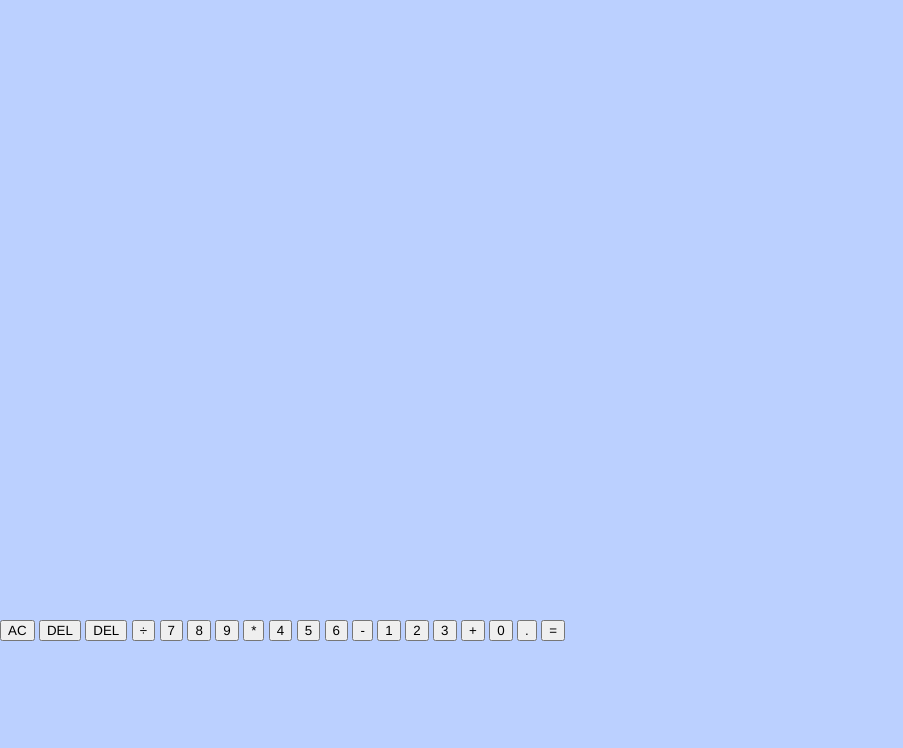
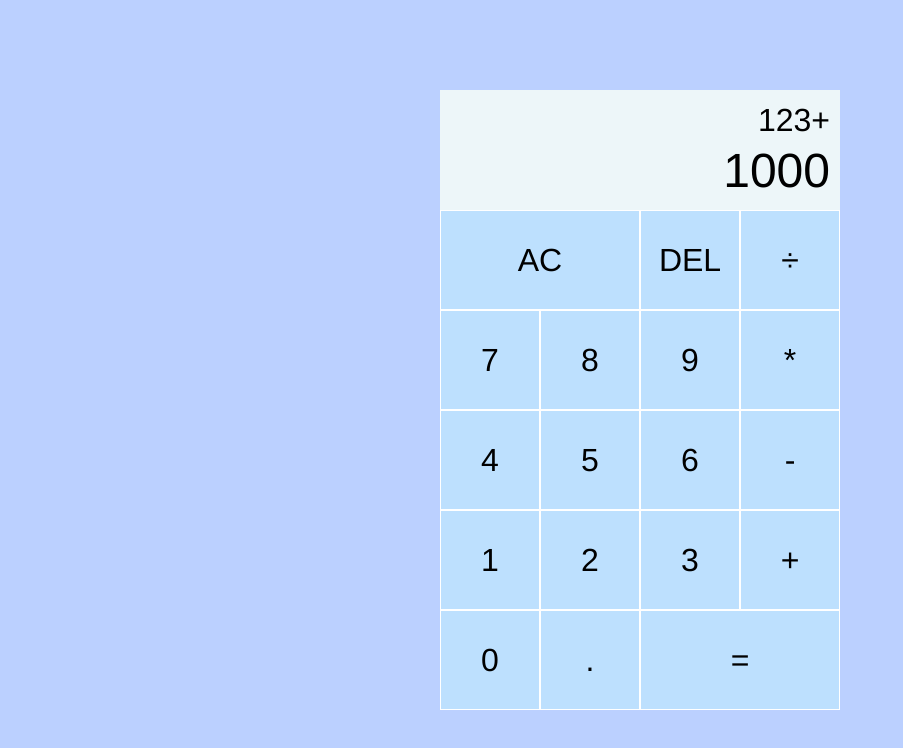
Before and after one commit to tyrokode/quickmafs, a plain HTML site: page index.html in a window 1280 px wide. Shown: the whole page, without its empty margins (0-903 px from the left). Drawn offline with Linux system fonts and the light colour scheme.

Commit message:
Added styling

```diff
--- a/index.html
+++ b/index.html
@@ -1,5 +1,6 @@
 <!DOCTYPE html>
 <html lang="en">
+
 <head>
     <meta charset="UTF-8">
     <meta http-equiv="X-UA-Compatible" content="IE=edge">
@@ -8,16 +9,14 @@
     <link href="styles.css" rel="stylesheet">
     <script src="script.js" defer></script>
 </head>
+
 <body>
     <div class="calculator-grid">
         <div class="output">
-            <div class="previous-opperand"> </div>
-            <div class="current-opperand"> </div>
+            <div class="previous-opperand"> 123+ </div>
+            <div class="current-opperand"> 1000 </div>
         </div>
-    </div>
-
         <button class="span-two"> AC </button>
-    <button> DEL </button>
         <button> DEL </button>
         <button> ÷ </button>
         <button> 7 </button>
@@ -32,9 +31,13 @@
         <button> 2 </button>
         <button> 3 </button>
         <button> + </button>
-    <button class="span-two"> 0 </button>
+        <button> 0 </button>
         <button> . </button>
-    <button> = </button>
+        <button class="span-two"> = </button>
+    </div>
+
+
 
 </body>
+
 </html>
--- a/styles.css
+++ b/styles.css
@@ -12,15 +12,47 @@ body {
 }
 
 .calculator-grid {
-
     display: grid;
     justify-content: center;
-    align-items: center;
+    align-content: center;
+    min-height: 100vh;
     grid-template-columns: repeat(4, 100px);
     grid-template-rows: minmax(120px, auto) repeat(5, 100px);
 }
 
 .calculator-grid > button {
+    cursor: pointer;
+    font-size: 2rem;
+    border: 1px solid white;
+    outline: none;
+    background-color: #bde0fe;
+}
+.calculator-grid > button:hover {
+    background-color: #a2d2ff;
+}
 
+.span-two {
+    grid-column: span 2;
+}
 
+.output {
+    grid-column: 1 / -1;
+    background-color: #edf6f9;
+    display: flex;
+    align-items: flex-end;
+    justify-content: space-around;
+    flex-direction: column;
+    padding: 10px;
+    word-wrap: break-word;
+    word-break: break-all;
 }
+
+.output .previous-opperand {
+    color: black;
+    font-size: 2rem;
+}
+
+.output .current-opperand {
+    color: black;
+    font-size: 3rem;
+}
```
Lines whose indentation alone changed are shown as unchanged.
